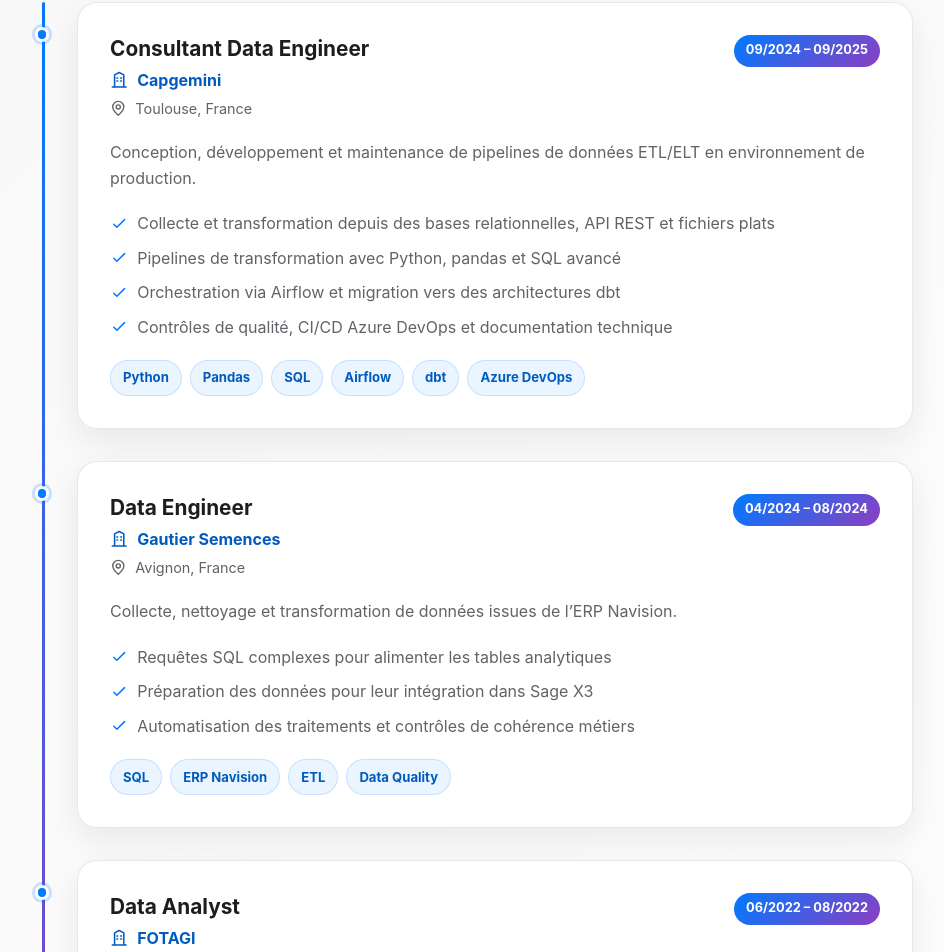
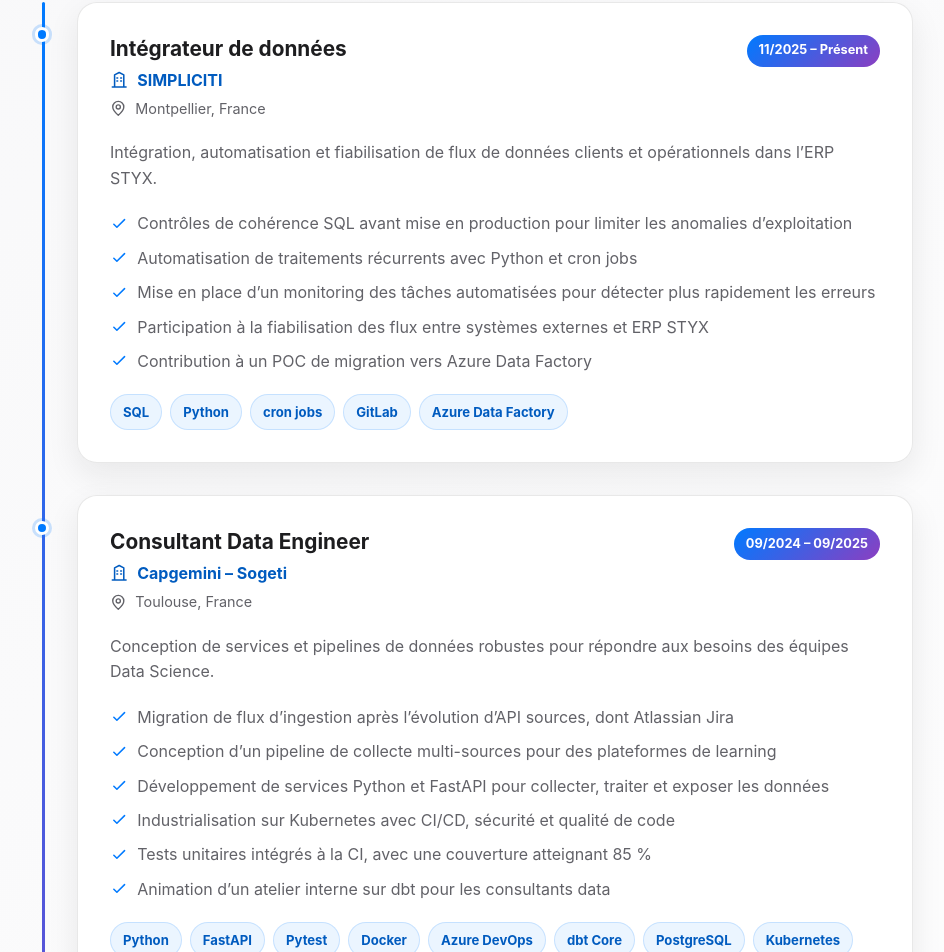
Before and after one commit to BryanFotso/Portfolio, a React (Create React App) app: page / in a window 1280 px wide. Shown: the part 1748-2700 px from the top of the page, without its empty margins (167-1111 px from the left). Built offline with nearby package versions, Linux system fonts and the light colour scheme.

Commit message:
feat: update experience and resume

```diff
--- a/src/data/experiences.js
+++ b/src/data/experiences.js
@@ -1,45 +1,62 @@
 const experiences = [
   {
+    title: 'Intégrateur de données',
+    company: 'SIMPLICITI',
+    period: '11/2025 – Présent',
+    location: 'Montpellier, France',
+    description:
+      'Intégration, automatisation et fiabilisation de flux de données clients et opérationnels dans l’ERP STYX.',
+    highlights: [
+      'Contrôles de cohérence SQL avant mise en production pour limiter les anomalies d’exploitation',
+      'Automatisation de traitements récurrents avec Python et cron jobs',
+      'Mise en place d’un monitoring des tâches automatisées pour détecter plus rapidement les erreurs',
+      'Participation à la fiabilisation des flux entre systèmes externes et ERP STYX',
+      'Contribution à un POC de migration vers Azure Data Factory',
+    ],
+    technologies: ['SQL', 'Python', 'cron jobs', 'GitLab', 'Azure Data Factory'],
+  },
+  {
     title: 'Consultant Data Engineer',
-    company: 'Capgemini',
+    company: 'Capgemini – Sogeti',
     period: '09/2024 – 09/2025',
     location: 'Toulouse, France',
     description:
-      'Conception, développement et maintenance de pipelines de données ETL/ELT en environnement de production.',
+      'Conception de services et pipelines de données robustes pour répondre aux besoins des équipes Data Science.',
     highlights: [
-      'Collecte et transformation depuis des bases relationnelles, API REST et fichiers plats',
-      'Pipelines de transformation avec Python, pandas et SQL avancé',
-      'Orchestration via Airflow et migration vers des architectures dbt',
-      'Contrôles de qualité, CI/CD Azure DevOps et documentation technique',
+      'Migration de flux d’ingestion après l’évolution d’API sources, dont Atlassian Jira',
+      'Conception d’un pipeline de collecte multi-sources pour des plateformes de learning',
+      'Développement de services Python et FastAPI pour collecter, traiter et exposer les données',
+      'Industrialisation sur Kubernetes avec CI/CD, sécurité et qualité de code',
+      'Tests unitaires intégrés à la CI, avec une couverture atteignant 85 %',
+      'Animation d’un atelier interne sur dbt pour les consultants data',
     ],
-    technologies: ['Python', 'Pandas', 'SQL', 'Airflow', 'dbt', 'Azure DevOps'],
+    technologies: [
+      'Python',
+      'FastAPI',
+      'Pytest',
+      'Docker',
+      'Azure DevOps',
+      'dbt Core',
+      'PostgreSQL',
+      'Kubernetes',
+    ],
   },
   {
-    title: 'Data Engineer',
+    title: 'Ingénieur Base de Données',
     company: 'Gautier Semences',
     period: '04/2024 – 08/2024',
     location: 'Avignon, France',
-    description: 'Collecte, nettoyage et transformation de données issues de l’ERP Navision.',
+    description:
+      'Préparation de données ERP et automatisation de processus internes pour sécuriser une migration vers Sage X3.',
     highlights: [
-      'Requêtes SQL complexes pour alimenter les tables analytiques',
-      'Préparation des données pour leur intégration dans Sage X3',
-      'Automatisation des traitements et contrôles de cohérence métiers',
+      'Collaboration avec la production, la R&D et la supply chain pour structurer les transformations',
+      'Personnalisation et maintenance de modules métiers Microsoft Navision',
+      'Extraction, nettoyage et structuration des données Navision avant migration vers Sage X3',
+      'Contrôles de cohérence pour fiabiliser les données avant intégration',
+      'Automatisation des processus, passant de quatre heures à moins de trois minutes',
+      'Création d’un tableau de bord de suivi du matériel et des équipements',
     ],
-    technologies: ['SQL', 'ERP Navision', 'ETL', 'Data Quality'],
-  },
-  {
-    title: 'Data Analyst',
-    company: 'FOTAGI',
-    period: '06/2022 – 08/2022',
-    location: 'Cameroun',
-    description:
-      'Développement de scripts Python et VBA pour automatiser des indicateurs de performance.',
-    highlights: [
-      'Migration de tableaux de bord Excel vers Power BI',
-      'Préparation et transformation de données pour les analyses',
-      'Amélioration de la traçabilité et de la fiabilité des données',
-    ],
-    technologies: ['Python', 'VBA', 'Power BI', 'Excel'],
+    technologies: ['SQL', 'MySQL', 'SQL Server', 'VBA', 'Excel', 'Microsoft Navision'],
   },
 ];
 
--- a/src/data/profile.js
+++ b/src/data/profile.js
@@ -6,7 +6,7 @@ export const profile = {
   phone: '+33 7 72 25 76 34',
   phoneHref: 'tel:+33772257634',
   location: 'Montpellier, France',
-  resume: 'Data_engineer_FR.pdf',
+  resume: 'Chris_Fotso_Data_Engineer_FR.pdf',
 };
 
 export const socialLinks = [
```
Also changed, not shown: 2 other files (tests, documents, lock files or other folders).
